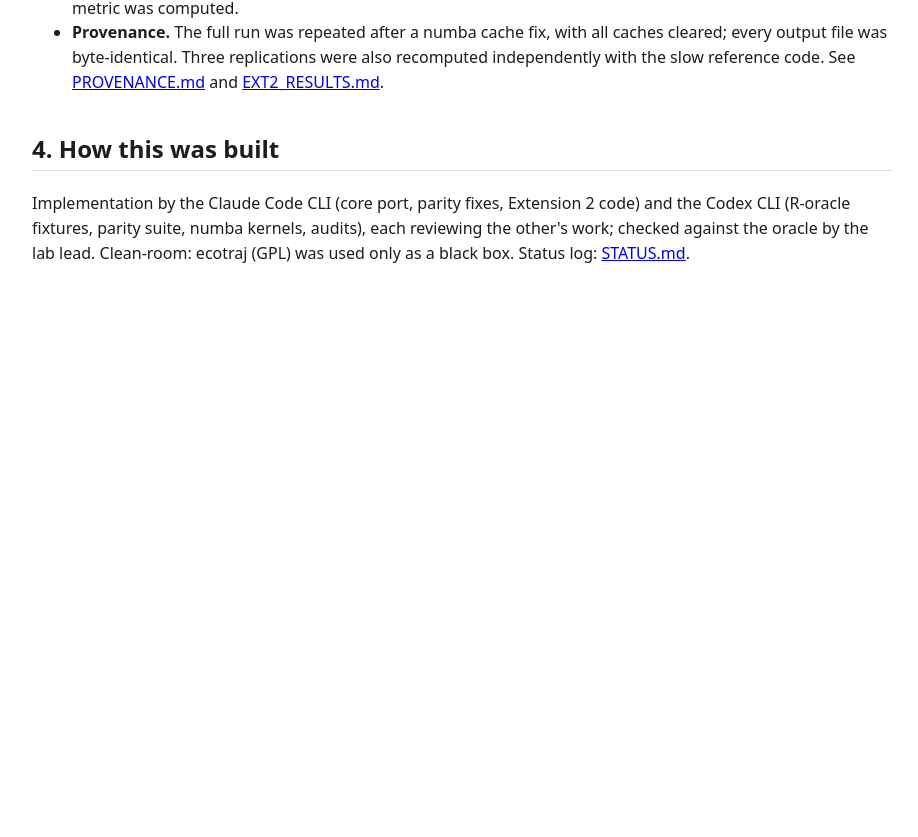
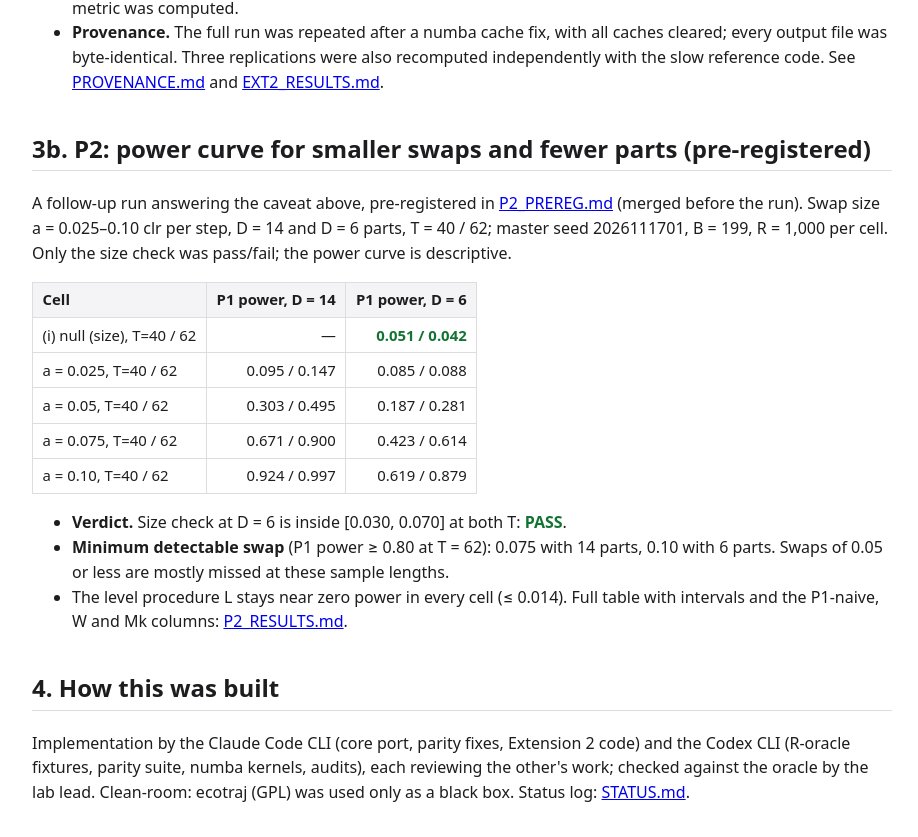
Before and after one commit to jgridifier/ecotraj-py, a plain HTML site: page docs/results.html in a window 1280 px wide. Shown: the part 2353-3190 px from the top of the page, without its empty margins (178-1096 px from the left). Before the commit the page ends 2651 px from the top, so only its background shows below. Drawn offline with Linux system fonts and the light colour scheme.

Commit message:
STATUS + results page: log P2 (2026-11-18 daily check)

```diff
--- a/docs/results.html
+++ b/docs/results.html
@@ -44,6 +44,19 @@
 <li><b>Caveat.</b> Power is near 1 at T = 62, so the planted effect (taken from the scout panel) was easy; this run does not map power for smaller swaps. It does not show the scout panel's residual walk is real, and no forecasting metric was computed.</li>
 <li><b>Provenance.</b> The full run was repeated after a numba cache fix, with all caches cleared; every output file was byte-identical. Three replications were also recomputed independently with the slow reference code. See <a href="https://github.com/jgridifier/ecotraj-py/blob/main/results/PROVENANCE.md">PROVENANCE.md</a> and <a href="https://github.com/jgridifier/ecotraj-py/blob/main/results/EXT2_RESULTS.md">EXT2_RESULTS.md</a>.</li></ul>
 
+<h2>3b. P2: power curve for smaller swaps and fewer parts (pre-registered)</h2>
+<p>A follow-up run answering the caveat above, pre-registered in <a href="https://github.com/jgridifier/ecotraj-py/blob/main/prereg/P2_PREREG.md">P2_PREREG.md</a> (merged before the run). Swap size a = 0.025&ndash;0.10 clr per step, D = 14 and D = 6 parts, T = 40 / 62; master seed 2026111701, B = 199, R = 1,000 per cell. Only the size check was pass/fail; the power curve is descriptive.</p>
+<table><tr><th>Cell</th><th>P1 power, D = 14</th><th>P1 power, D = 6</th></tr>
+<tr><td>(i) null (size), T=40 / 62</td><td class="n">&mdash;</td><td class="n ok">0.051 / 0.042</td></tr>
+<tr><td>a = 0.025, T=40 / 62</td><td class="n">0.095 / 0.147</td><td class="n">0.085 / 0.088</td></tr>
+<tr><td>a = 0.05, T=40 / 62</td><td class="n">0.303 / 0.495</td><td class="n">0.187 / 0.281</td></tr>
+<tr><td>a = 0.075, T=40 / 62</td><td class="n">0.671 / 0.900</td><td class="n">0.423 / 0.614</td></tr>
+<tr><td>a = 0.10, T=40 / 62</td><td class="n">0.924 / 0.997</td><td class="n">0.619 / 0.879</td></tr></table>
+<ul>
+<li><b>Verdict.</b> Size check at D = 6 is inside [0.030, 0.070] at both T: <span class="ok">PASS</span>.</li>
+<li><b>Minimum detectable swap</b> (P1 power &ge; 0.80 at T = 62): 0.075 with 14 parts, 0.10 with 6 parts. Swaps of 0.05 or less are mostly missed at these sample lengths.</li>
+<li>The level procedure L stays near zero power in every cell (&le; 0.014). Full table with intervals and the P1-naive, W and Mk columns: <a href="https://github.com/jgridifier/ecotraj-py/blob/main/results/P2_RESULTS.md">P2_RESULTS.md</a>.</li></ul>
+
 <h2>4. How this was built</h2>
 <p>Implementation by the Claude Code CLI (core port, parity fixes, Extension 2 code) and the Codex CLI (R-oracle fixtures, parity suite, numba kernels, audits), each reviewing the other's work; checked against the oracle by the lab lead. Clean-room: ecotraj (GPL) was used only as a black box. Status log: <a href="https://github.com/jgridifier/ecotraj-py/blob/main/STATUS.md">STATUS.md</a>.</p>
 </body></html>
```
Also changed, not shown: 1 other file.
